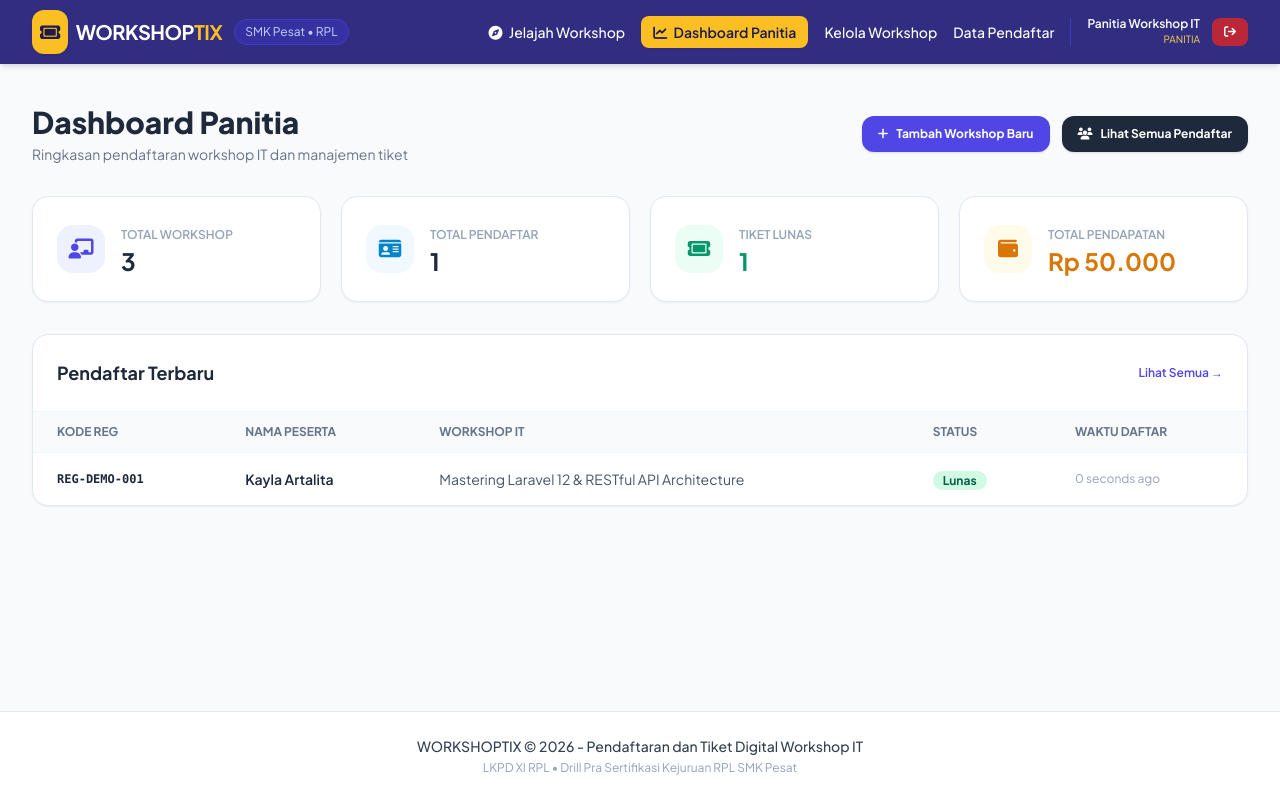
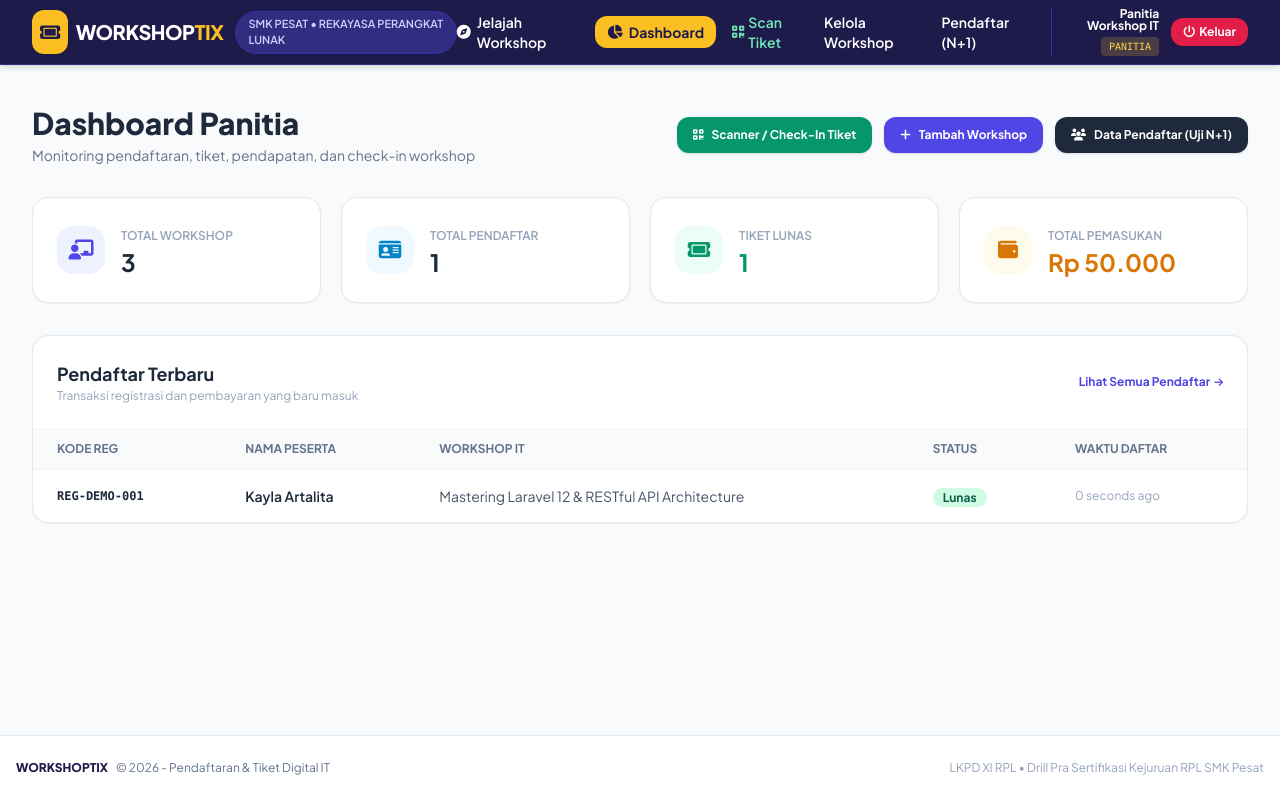
Before and after one commit to kaylaartalita15-cloud/workshop_tix, a Laravel app: page /panitia/dashboard in a window 1280 px wide. Run offline with Laravel 12, Linux system fonts and the light colour scheme; a user stored in the database is signed in; data comes from the database, SQL or seed files in the repository; some libraries are stand-ins or nearby versions.

Commit message:
feat: complete check-in scanner and update navigation

```diff
--- a/resources/views/layouts/app.blade.php
+++ b/resources/views/layouts/app.blade.php
@@ -15,66 +15,81 @@
         body {
             font-family: 'Plus Jakarta Sans', sans-serif;
         }
+        @media print {
+            .no-print {
+                display: none !important;
+            }
+        }
     </style>
     @stack('styles')
 </head>
 <body class="bg-slate-50 text-slate-800 flex flex-col min-h-screen">
 
     <!-- Header / Navbar -->
-    <nav class="bg-indigo-900 text-white shadow-md sticky top-0 z-50">
+    <nav class="bg-indigo-950 text-white shadow-md sticky top-0 z-50 border-b border-indigo-900">
         <div class="max-w-7xl mx-auto px-4 sm:px-6 lg:px-8">
             <div class="flex justify-between h-16 items-center">
                 <div class="flex items-center space-x-3">
-                    <a href="{{ route('workshops.index') }}" class="flex items-center space-x-2 text-xl font-bold tracking-tight text-white hover:text-indigo-200 transition">
+                    <a href="{{ route('workshops.index') }}" class="flex items-center space-x-2 text-xl font-black tracking-tight text-white hover:text-indigo-200 transition">
                         <span class="bg-amber-400 text-indigo-950 p-2 rounded-xl text-lg shadow">
                             <i class="fa-solid fa-ticket"></i>
                         </span>
                         <span>WORKSHOP<span class="text-amber-400">TIX</span></span>
                     </a>
-                    <span class="hidden md:inline-block text-xs bg-indigo-800 text-indigo-200 px-2.5 py-1 rounded-full border border-indigo-700">
-                        SMK Pesat • RPL
+                    <span class="hidden md:inline-block text-[11px] font-semibold bg-indigo-900 text-indigo-200 px-3 py-1 rounded-full border border-indigo-800">
+                        SMK PESAT • REKAYASA PERANGKAT LUNAK
                     </span>
                 </div>
 
                 <div class="flex items-center space-x-4">
-                    <a href="{{ route('workshops.index') }}" class="text-sm font-medium hover:text-amber-400 transition">
-                        <i class="fa-solid fa-compass mr-1"></i> Jelajah Workshop
+                    <a href="{{ route('workshops.index') }}" class="text-xs sm:text-sm font-semibold hover:text-amber-400 transition flex items-center gap-1.5">
+                        <i class="fa-solid fa-compass"></i>
+                        <span>Jelajah Workshop</span>
                     </a>
 
                     @auth
                         @if(auth()->user()->isPanitia())
-                            <a href="{{ route('panitia.dashboard') }}" class="text-sm font-semibold bg-amber-400 text-indigo-950 px-3 py-1.5 rounded-lg hover:bg-amber-300 transition shadow-sm">
-                                <i class="fa-solid fa-chart-line mr-1"></i> Dashboard Panitia
+                            <a href="{{ route('panitia.dashboard') }}" class="text-xs sm:text-sm font-bold bg-amber-400 text-indigo-950 px-3 py-1.5 rounded-xl hover:bg-amber-300 transition shadow-sm flex items-center gap-1.5">
+                                <i class="fa-solid fa-chart-pie"></i>
+                                <span>Dashboard</span>
                             </a>
-                            <a href="{{ route('panitia.workshops.index') }}" class="hidden sm:inline-block text-sm font-medium hover:text-amber-400 transition">
+                            <a href="{{ route('panitia.checkin.index') }}" class="hidden md:inline-flex text-xs sm:text-sm font-semibold text-emerald-300 hover:text-emerald-200 transition items-center gap-1">
+                                <i class="fa-solid fa-qrcode"></i>
+                                <span>Scan Tiket</span>
+                            </a>
+                            <a href="{{ route('panitia.workshops.index') }}" class="hidden sm:inline-block text-xs sm:text-sm font-semibold hover:text-amber-400 transition">
                                 Kelola Workshop
                             </a>
-                            <a href="{{ route('panitia.pendaftar') }}" class="hidden sm:inline-block text-sm font-medium hover:text-amber-400 transition">
-                                Data Pendaftar
+                            <a href="{{ route('panitia.pendaftar') }}" class="hidden sm:inline-block text-xs sm:text-sm font-semibold hover:text-amber-400 transition">
+                                Pendaftar (N+1)
                             </a>
                         @else
-                            <a href="{{ route('registrations.index') }}" class="text-sm font-medium hover:text-amber-400 transition">
-                                <i class="fa-solid fa-receipt mr-1"></i> Tiket Saya
+                            <a href="{{ route('registrations.index') }}" class="text-xs sm:text-sm font-bold bg-indigo-800 hover:bg-indigo-700 text-white px-3.5 py-1.5 rounded-xl transition shadow-sm flex items-center gap-1.5">
+                                <i class="fa-solid fa-receipt text-amber-400"></i>
+                                <span>Tiket Saya</span>
                             </a>
                         @endif
 
-                        <div class="relative flex items-center space-x-3 border-l border-indigo-700 pl-4">
+                        <div class="relative flex items-center space-x-3 border-l border-indigo-800 pl-4">
                             <div class="text-right hidden sm:block">
-                                <div class="text-xs font-semibold leading-none">{{ auth()->user()->name }}</div>
-                                <div class="text-[10px] text-amber-300 uppercase mt-0.5">{{ auth()->user()->role }}</div>
+                                <div class="text-xs font-bold leading-none">{{ auth()->user()->name }}</div>
+                                <span class="text-[10px] font-mono px-2 py-0.5 rounded uppercase mt-1 inline-block {{ auth()->user()->isPanitia() ? 'bg-amber-400/20 text-amber-300' : 'bg-sky-400/20 text-sky-300' }}">
+                                    {{ auth()->user()->role }}
+                                </span>
                             </div>
                             <form action="{{ route('logout') }}" method="POST" class="inline">
                                 @csrf
-                                <button type="submit" class="text-xs bg-red-600/80 hover:bg-red-600 text-white px-3 py-1.5 rounded-lg transition" title="Logout">
-                                    <i class="fa-solid fa-arrow-right-from-bracket"></i>
+                                <button type="submit" class="text-xs bg-rose-600 hover:bg-rose-500 text-white font-bold px-3 py-1.5 rounded-xl transition shadow flex items-center gap-1" title="Logout">
+                                    <i class="fa-solid fa-power-off"></i>
+                                    <span class="hidden sm:inline">Keluar</span>
                                 </button>
                             </form>
                         </div>
                     @else
-                        <a href="{{ route('login') }}" class="text-sm font-medium hover:text-amber-300 transition">
+                        <a href="{{ route('login') }}" class="text-xs sm:text-sm font-semibold hover:text-amber-300 transition">
                             Masuk
                         </a>
-                        <a href="{{ route('register') }}" class="text-sm font-semibold bg-amber-400 text-indigo-950 px-4 py-2 rounded-lg hover:bg-amber-300 transition shadow">
+                        <a href="{{ route('register') }}" class="text-xs sm:text-sm font-bold bg-amber-400 text-indigo-950 px-4 py-2 rounded-xl hover:bg-amber-300 transition shadow">
                             Daftar Akun
                         </a>
                     @endauth
@@ -83,32 +98,32 @@
         </div>
     </nav>
 
-    <!-- Flash Messages -->
-    <div class="max-w-7xl mx-auto px-4 sm:px-6 lg:px-8 mt-4 w-full">
+    <!-- Flash Notification Messages -->
+    <div class="max-w-7xl mx-auto px-4 sm:px-6 lg:px-8 mt-4 w-full no-print">
         @if(session('success'))
-            <div class="bg-emerald-50 border-l-4 border-emerald-500 text-emerald-800 p-4 rounded-r-lg shadow-sm flex items-start space-x-3 mb-4">
-                <i class="fa-solid fa-circle-check text-emerald-500 text-lg mt-0.5"></i>
-                <div class="text-sm">{{ session('success') }}</div>
+            <div class="bg-emerald-50 border-l-4 border-emerald-500 text-emerald-900 p-4 rounded-r-2xl shadow-sm flex items-start space-x-3 mb-4">
+                <i class="fa-solid fa-circle-check text-emerald-600 text-lg mt-0.5"></i>
+                <div class="text-sm font-medium">{{ session('success') }}</div>
             </div>
         @endif
 
         @if(session('error'))
-            <div class="bg-rose-50 border-l-4 border-rose-500 text-rose-800 p-4 rounded-r-lg shadow-sm flex items-start space-x-3 mb-4">
-                <i class="fa-solid fa-circle-xmark text-rose-500 text-lg mt-0.5"></i>
-                <div class="text-sm">{{ session('error') }}</div>
+            <div class="bg-rose-50 border-l-4 border-rose-500 text-rose-900 p-4 rounded-r-2xl shadow-sm flex items-start space-x-3 mb-4">
+                <i class="fa-solid fa-circle-xmark text-rose-600 text-lg mt-0.5"></i>
+                <div class="text-sm font-medium">{{ session('error') }}</div>
             </div>
         @endif
 
         @if(session('warning'))
-            <div class="bg-amber-50 border-l-4 border-amber-500 text-amber-800 p-4 rounded-r-lg shadow-sm flex items-start space-x-3 mb-4">
-                <i class="fa-solid fa-triangle-exclamation text-amber-500 text-lg mt-0.5"></i>
-                <div class="text-sm">{{ session('warning') }}</div>
+            <div class="bg-amber-50 border-l-4 border-amber-500 text-amber-900 p-4 rounded-r-2xl shadow-sm flex items-start space-x-3 mb-4">
+                <i class="fa-solid fa-triangle-exclamation text-amber-600 text-lg mt-0.5"></i>
+                <div class="text-sm font-medium">{{ session('warning') }}</div>
             </div>
         @endif
 
         @if($errors->any())
-            <div class="bg-rose-50 border-l-4 border-rose-500 text-rose-800 p-4 rounded-r-lg shadow-sm mb-4">
-                <div class="font-semibold text-sm mb-1">Perhatian:</div>
+            <div class="bg-rose-50 border-l-4 border-rose-500 text-rose-900 p-4 rounded-r-2xl shadow-sm mb-4">
+                <div class="font-bold text-sm mb-1">Periksa kembali data Anda:</div>
                 <ul class="list-disc list-inside text-xs space-y-1">
                     @foreach($errors->all() as $err)
                         <li>{{ $err }}</li>
@@ -118,16 +133,23 @@
         @endif
     </div>
 
-    <!-- Main Content -->
+    <!-- Main Content Area -->
     <main class="flex-grow max-w-7xl mx-auto px-4 sm:px-6 lg:px-8 py-6 w-full">
         @yield('content')
     </main>
 
     <!-- Footer -->
-    <footer class="bg-white border-t border-slate-200 mt-12 py-6 text-center text-sm text-slate-500">
+    <footer class="bg-white border-t border-slate-200 mt-12 py-6 text-center text-sm text-slate-500 no-print">
         <div class="max-w-7xl mx-auto px-4">
-            <p class="font-medium text-slate-700">WORKSHOPTIX &copy; {{ date('Y') }} - Pendaftaran dan Tiket Digital Workshop IT</p>
-            <p class="text-xs text-slate-400 mt-1">LKPD XI RPL • Drill Pra Sertifikasi Kejuruan RPL SMK Pesat</p>
+            <div class="flex flex-col sm:flex-row items-center justify-between gap-3 text-xs">
+                <div class="flex items-center space-x-2">
+                    <span class="font-black text-indigo-950">WORKSHOPTIX</span>
+                    <span>&copy; {{ date('Y') }} - Pendaftaran & Tiket Digital IT</span>
+                </div>
+                <div class="text-slate-400">
+                    LKPD XI RPL • Drill Pra Sertifikasi Kejuruan RPL SMK Pesat
+                </div>
+            </div>
         </div>
     </footer>
 
--- a/resources/views/panitia/dashboard.blade.php
+++ b/resources/views/panitia/dashboard.blade.php
@@ -7,16 +7,20 @@
     <div class="flex flex-col sm:flex-row sm:items-center justify-between gap-4">
         <div>
             <h1 class="text-2xl sm:text-3xl font-extrabold text-slate-800">Dashboard Panitia</h1>
-            <p class="text-sm text-slate-500 mt-1">Ringkasan pendaftaran workshop IT dan manajemen tiket</p>
+            <p class="text-sm text-slate-500 mt-1">Monitoring pendaftaran, tiket, pendapatan, dan check-in workshop</p>
         </div>
-        <div class="flex items-center gap-3">
+        <div class="flex flex-wrap items-center gap-3">
+            <a href="{{ route('panitia.checkin.index') }}" class="bg-emerald-600 hover:bg-emerald-700 text-white font-bold text-xs px-4 py-2.5 rounded-xl transition shadow flex items-center gap-2">
+                <i class="fa-solid fa-qrcode"></i>
+                <span>Scanner / Check-In Tiket</span>
+            </a>
             <a href="{{ route('panitia.workshops.create') }}" class="bg-indigo-600 hover:bg-indigo-700 text-white font-bold text-xs px-4 py-2.5 rounded-xl transition shadow flex items-center gap-2">
                 <i class="fa-solid fa-plus"></i>
-                <span>Tambah Workshop Baru</span>
+                <span>Tambah Workshop</span>
             </a>
             <a href="{{ route('panitia.pendaftar') }}" class="bg-slate-800 hover:bg-slate-900 text-white font-bold text-xs px-4 py-2.5 rounded-xl transition shadow flex items-center gap-2">
                 <i class="fa-solid fa-users"></i>
-                <span>Lihat Semua Pendaftar</span>
+                <span>Data Pendaftar (Uji N+1)</span>
             </a>
         </div>
     </div>
@@ -58,7 +62,7 @@
                 <i class="fa-solid fa-wallet"></i>
             </div>
             <div>
-                <span class="text-xs font-semibold text-slate-400 uppercase">Total Pendapatan</span>
+                <span class="text-xs font-semibold text-slate-400 uppercase">Total Pemasukan</span>
                 <div class="text-2xl font-bold text-amber-600">Rp {{ number_format($totalPendapatan, 0, ',', '.') }}</div>
             </div>
         </div>
@@ -67,9 +71,13 @@
     <!-- Pendaftar Terakhir -->
     <div class="bg-white rounded-2xl border border-slate-200 shadow-sm overflow-hidden">
         <div class="p-6 border-b border-slate-100 flex items-center justify-between">
-            <h2 class="font-bold text-slate-800 text-lg">Pendaftar Terbaru</h2>
-            <a href="{{ route('panitia.pendaftar') }}" class="text-xs font-semibold text-indigo-600 hover:underline">
-                Lihat Semua &rarr;
+            <div>
+                <h2 class="font-bold text-slate-800 text-lg">Pendaftar Terbaru</h2>
+                <p class="text-xs text-slate-400">Transaksi registrasi dan pembayaran yang baru masuk</p>
+            </div>
+            <a href="{{ route('panitia.pendaftar') }}" class="text-xs font-bold text-indigo-600 hover:underline flex items-center gap-1">
+                <span>Lihat Semua Pendaftar</span>
+                <i class="fa-solid fa-arrow-right text-[10px]"></i>
             </a>
         </div>
 
--- a/routes/web.php
+++ b/routes/web.php
@@ -1,6 +1,7 @@
 <?php
 
 use App\Http\Controllers\AuthController;
+use App\Http\Controllers\CheckinController;
 use App\Http\Controllers\PanitiaController;
 use App\Http\Controllers\PaymentController;
 use App\Http\Controllers\RegistrationController;
@@ -46,6 +47,10 @@ Route::middleware(['auth', 'panitia'])->prefix('panitia')->name('panitia.')->gro
     Route::get('/dashboard', [PanitiaController::class, 'dashboard'])->name('dashboard');
     Route::get('/pendaftar', [PanitiaController::class, 'pendaftar'])->name('pendaftar');
 
+    // Fitur Check-In & Scanner Tiket (Point 04 & 06 LKPD)
+    Route::get('/checkin', [CheckinController::class, 'index'])->name('checkin.index');
+    Route::post('/checkin', [CheckinController::class, 'process'])->name('checkin.process');
+
     // CRUD Workshop Panitia
     Route::get('/workshops', [WorkshopController::class, 'adminIndex'])->name('workshops.index');
     Route::get('/workshops/create', [WorkshopController::class, 'create'])->name('workshops.create');
```
Also changed, not shown: app/Http/Controllers/CheckinController.php (added, +54 -0 lines), app/Http/Controllers/ProfileController.php (added, +43 -0 lines), resources/views/panitia/checkin/index.blade.php (added, +141 -0 lines), tests/Feature/ExampleTest.php (+4 -1 lines).
